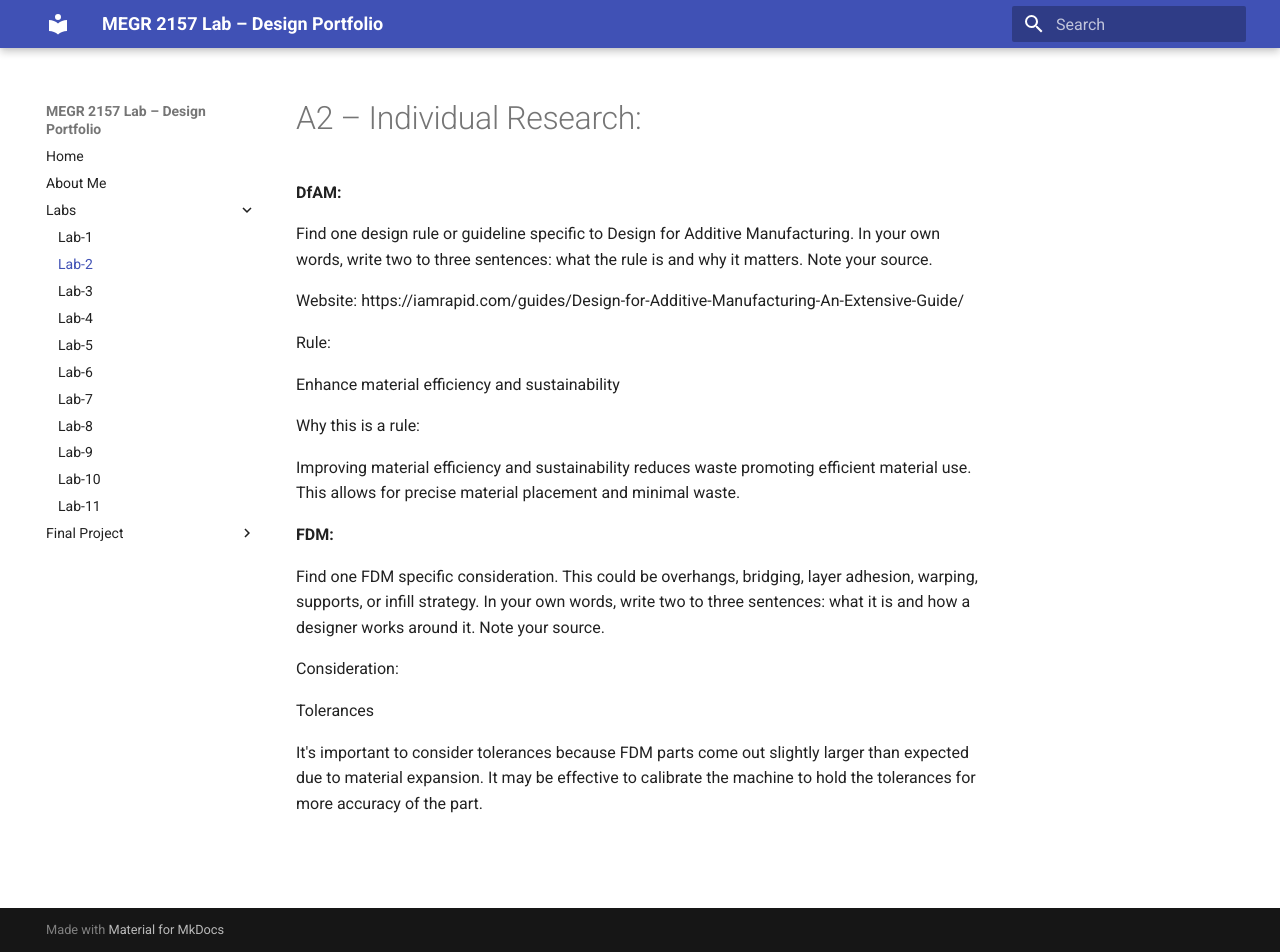
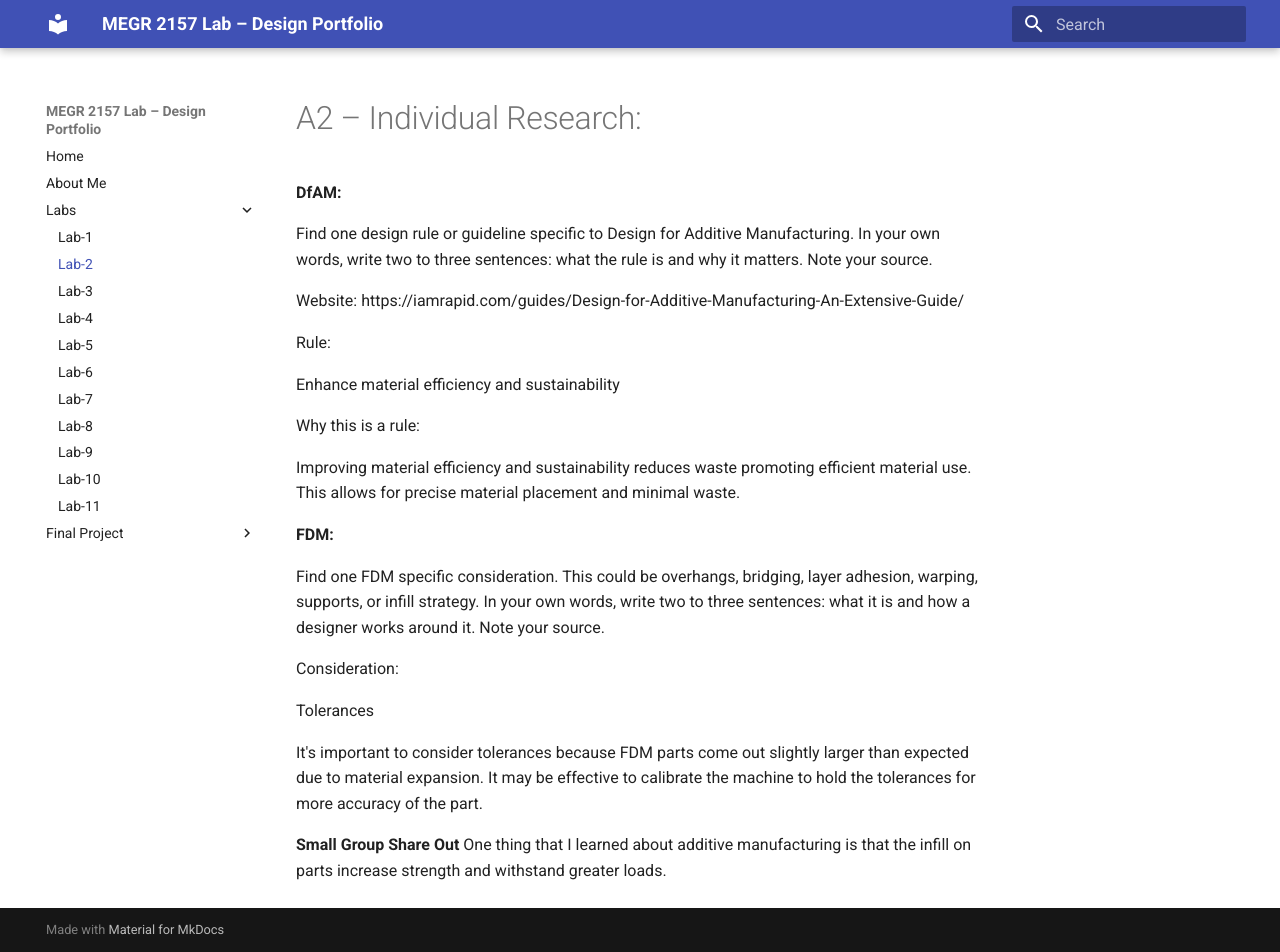
Before and after one commit to AndrewYang2428/andrewyang-megr2156-lab-portfolio, an MkDocs documentation site: the page built from docs/Labs/L02/index.md, in a window 1280 px wide and 952 px high. Built offline with MkDocs 1.6.1 and Material for MkDocs 9.7.7, drawn with Linux system fonts in a browser that asks for light colours.

Commit message:
Enhance index.md with infill strength information
Added a note about the importance of infill in additive manufacturing for strength.

```diff
--- a/docs/Labs/L02/index.md
+++ b/docs/Labs/L02/index.md
@@ -23,3 +23,7 @@ Consideration:
 Tolerances
 
 It's important to consider tolerances because FDM parts come out slightly larger than expected due to material expansion. It may be effective to calibrate the machine to hold the tolerances for more accuracy of the part.
+
+
+**Small Group Share Out**
+One thing that I learned about additive manufacturing is that the infill on parts increase strength and withstand greater loads.
```
